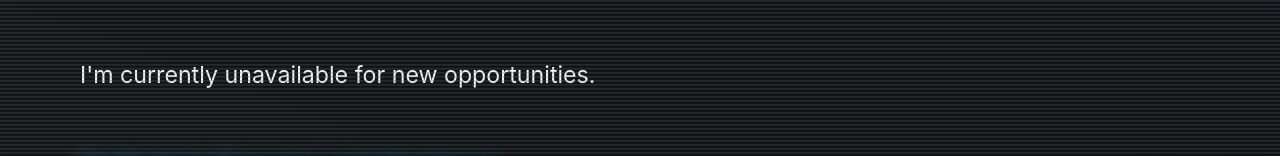
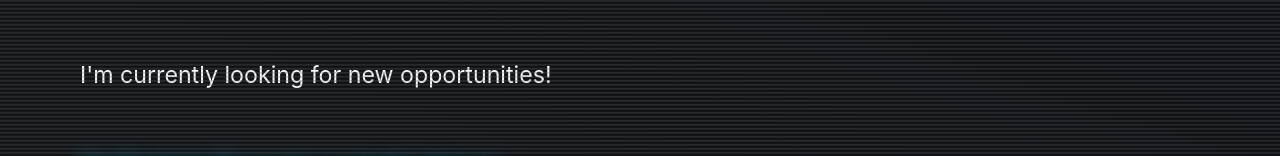
Before and after one commit to azerella/azerel.la, a website: page docs/index.html in a window 1280 px wide. Shown: the part 384-540 px from the top of the page. Drawn offline with Linux system fonts and the light colour scheme.

Commit message:
Update index.html

```diff
--- a/docs/index.html
+++ b/docs/index.html
@@ -42,7 +42,7 @@
             mostly in the distributed systems space.
           </blockquote>
           <p class="container__text">
-            I'm currently unavailable for new opportunities.
+            I'm currently looking for new opportunities!
           </p>
           <ul class="container__list">
             <li class="container__list_item">
```
